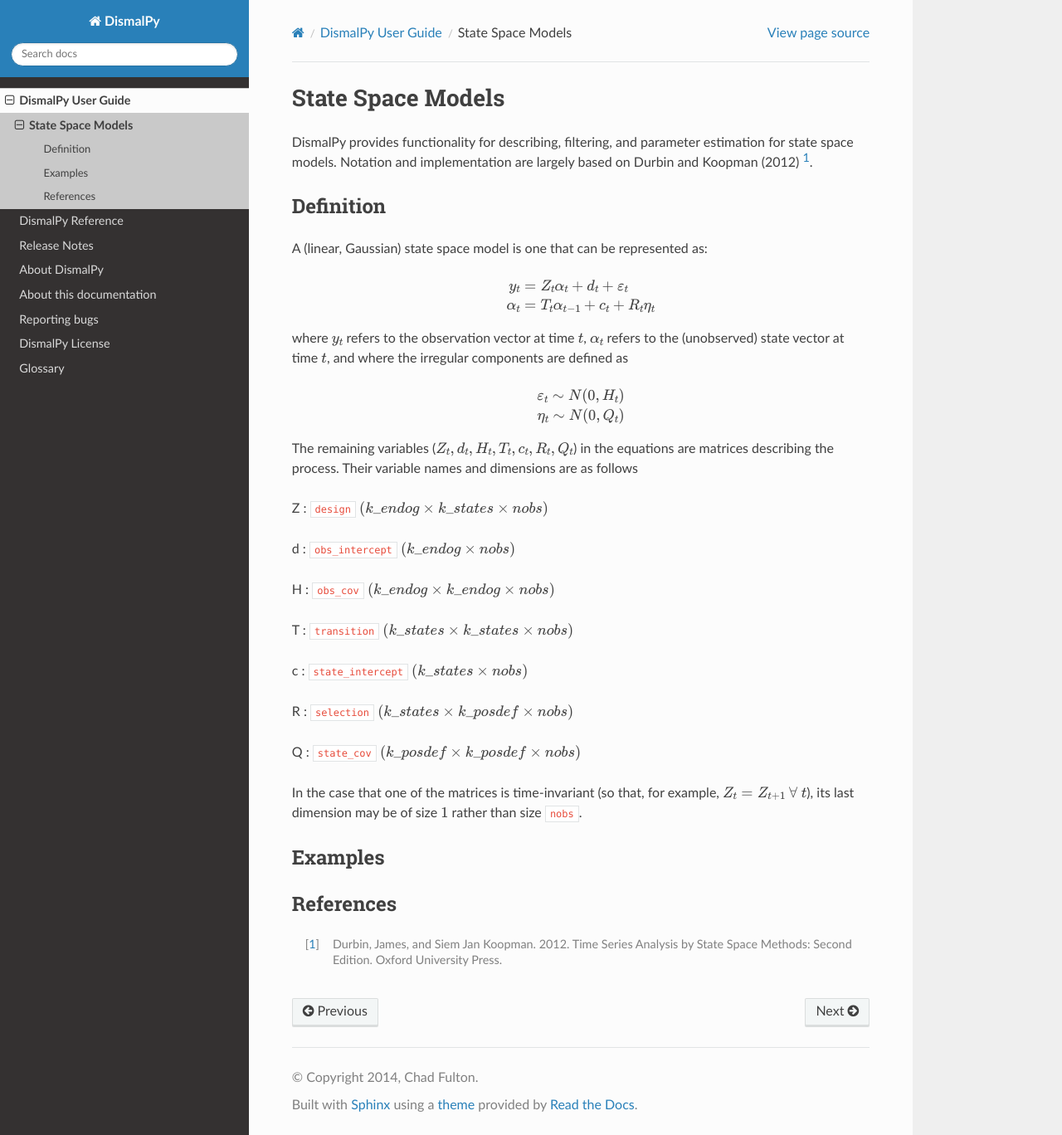
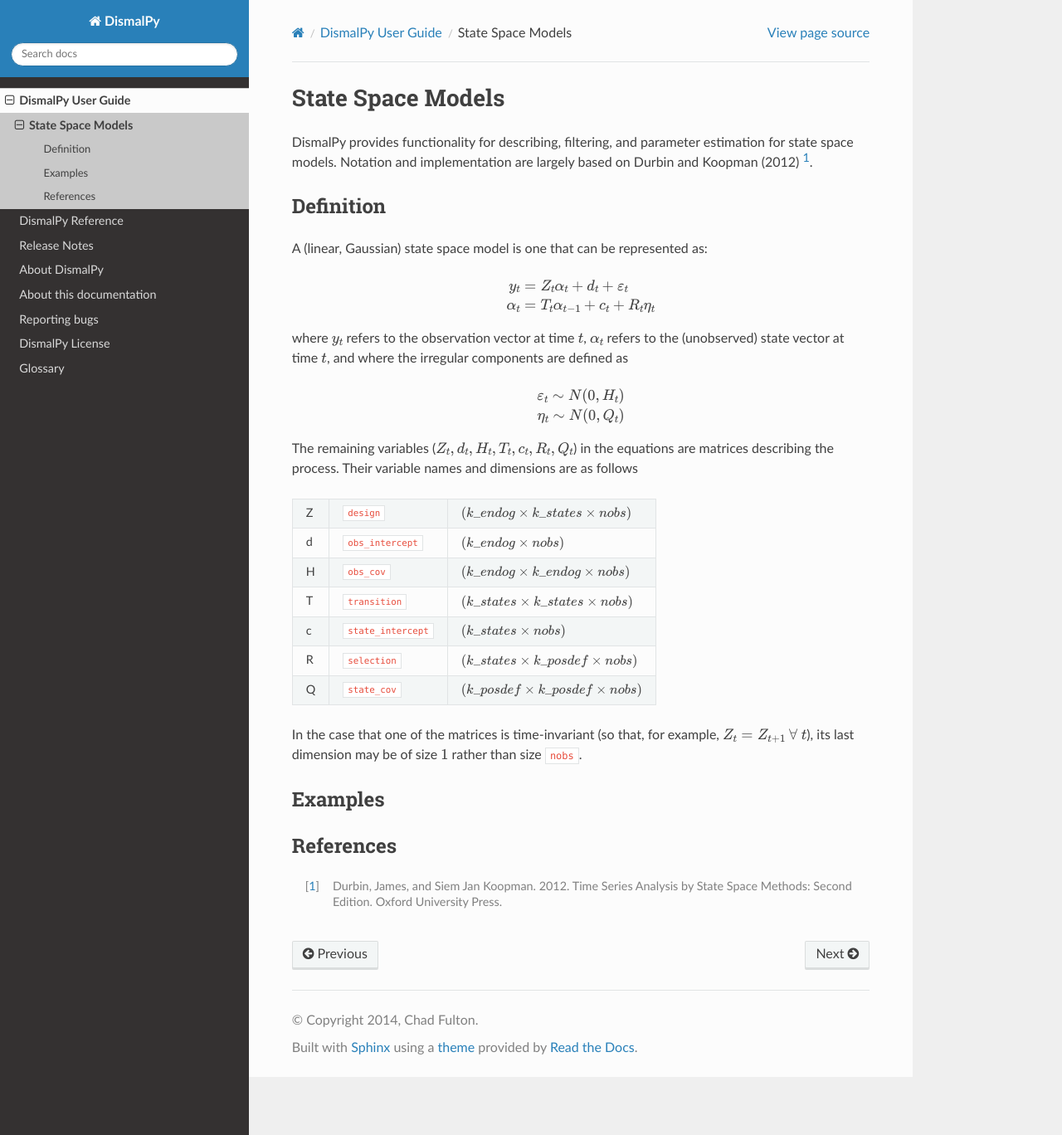
Before and after one commit to dismalpy/dismalpy, a Sphinx documentation site: the page built from doc/source/user/ssm.rst, in a window 1280 px wide and 1368 px high. Shown: the whole window at 83% size. Built offline with Sphinx 7.4.7 and the Read the Docs theme 2.0.0, drawn with Linux system fonts in a browser that asks for light colours; pages that are not in the unit, such as notebooks, are missing from menus; the version number could not be read and is left out; cross-references to code outside the pages are shown as plain code.

Commit message:
DOC: Matrix descriptions in table.

```diff
--- a/doc/source/user/ssm.rst
+++ b/doc/source/user/ssm.rst
@@ -31,19 +31,21 @@ The remaining variables (:math:`Z_t, d_t, H_t, T_t, c_t, R_t, Q_t`) in the
 equations are matrices describing the process. Their variable names and
 dimensions are as follows
 
-Z : `design`          :math:`(k\_endog \times k\_states \times nobs)`
-
-d : `obs_intercept`   :math:`(k\_endog \times nobs)`
-
-H : `obs_cov`         :math:`(k\_endog \times k\_endog \times nobs)`
-
-T : `transition`      :math:`(k\_states \times k\_states \times nobs)`
-
-c : `state_intercept` :math:`(k\_states \times nobs)`
-
-R : `selection`       :math:`(k\_states \times k\_posdef \times nobs)`
-
-Q : `state_cov`       :math:`(k\_posdef \times k\_posdef \times nobs)`
++---+-------------------+--------------------------------------------------+
+| Z | `design`          | :math:`(k\_endog \times k\_states \times nobs)`  |
++---+-------------------+--------------------------------------------------+
+| d | `obs_intercept`   | :math:`(k\_endog \times nobs)`                   |
++---+-------------------+--------------------------------------------------+
+| H | `obs_cov`         | :math:`(k\_endog \times k\_endog \times nobs)`   |
++---+-------------------+--------------------------------------------------+
+| T | `transition`      | :math:`(k\_states \times k\_states \times nobs)` |
++---+-------------------+--------------------------------------------------+
+| c | `state_intercept` | :math:`(k\_states \times nobs)`                  |
++---+-------------------+--------------------------------------------------+
+| R | `selection`       | :math:`(k\_states \times k\_posdef \times nobs)` |
++---+-------------------+--------------------------------------------------+
+| Q | `state_cov`       | :math:`(k\_posdef \times k\_posdef \times nobs)` |
++---+-------------------+--------------------------------------------------+
 
 In the case that one of the matrices is time-invariant (so that, for
 example, :math:`Z_t = Z_{t+1} ~ \forall ~ t`), its last dimension may
```
